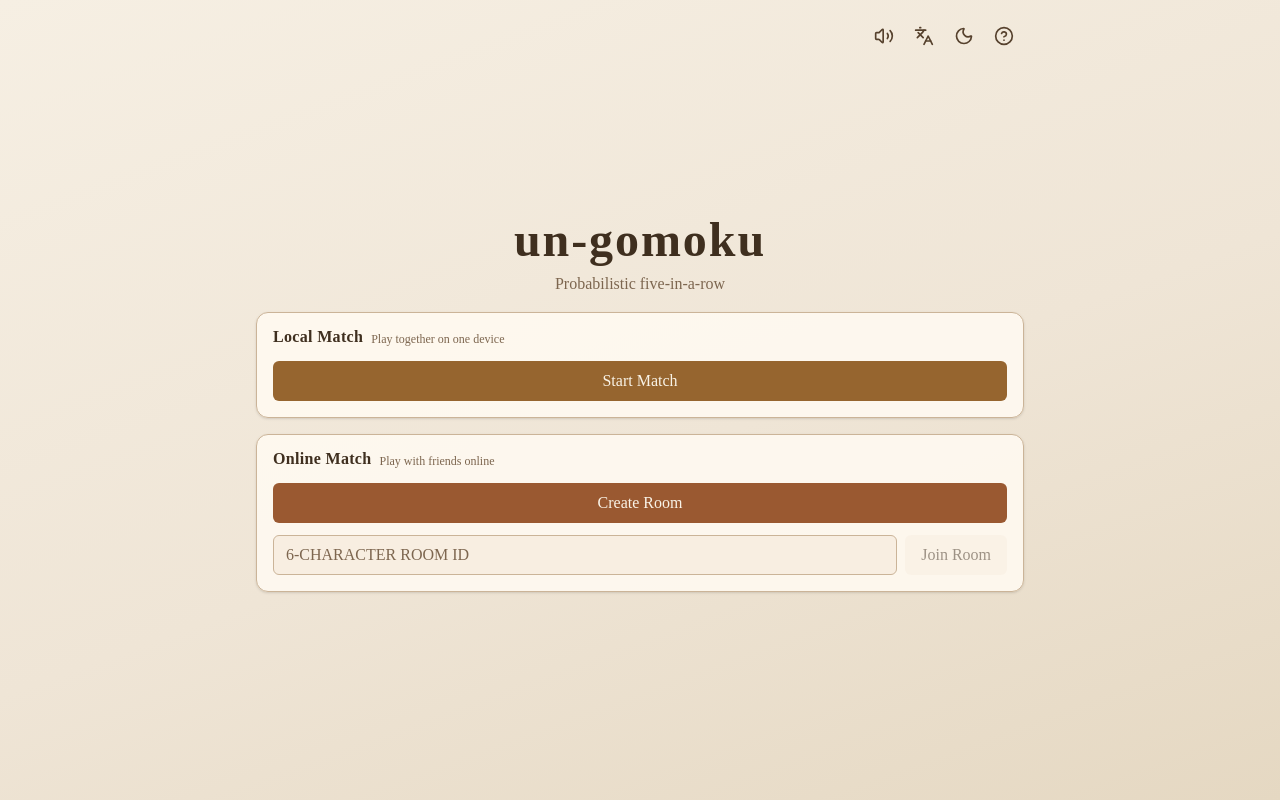
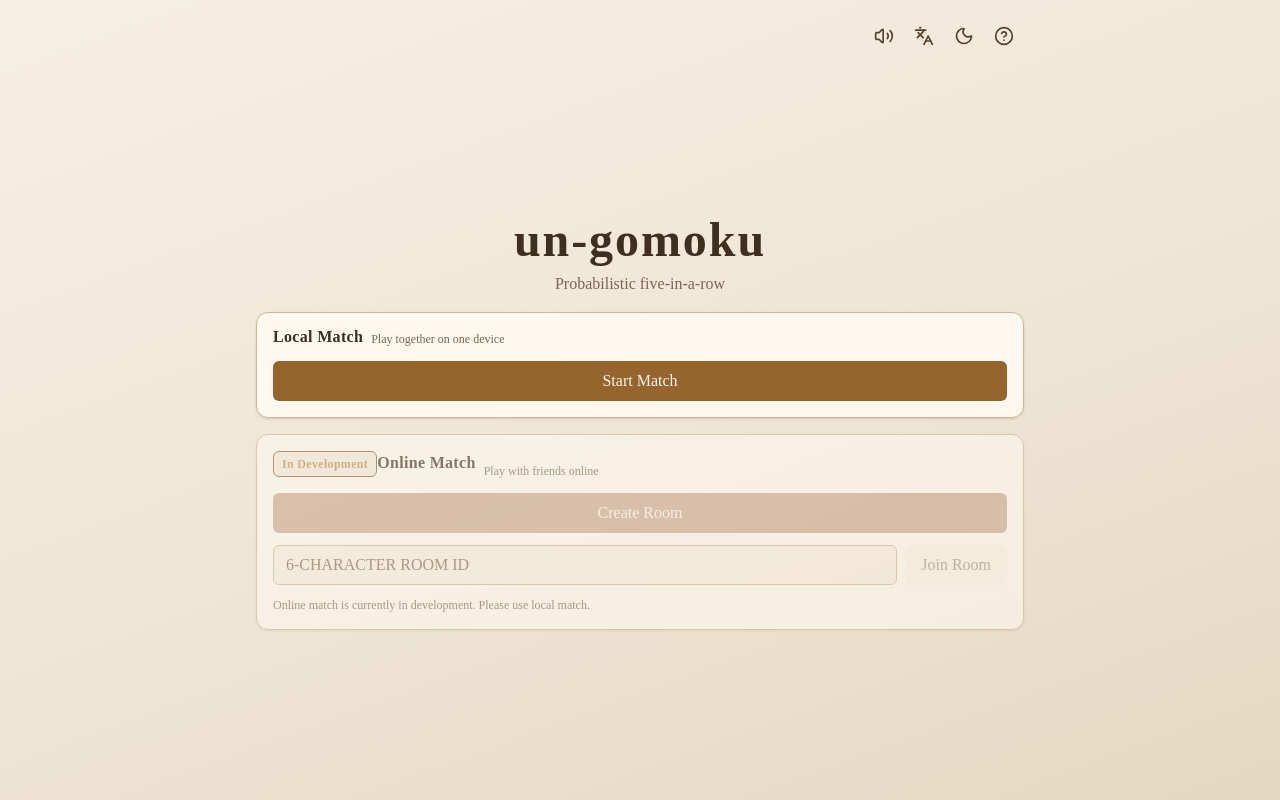
Before and after one commit to taichi-1/un-gomoku, a React (Vite) app in the folder apps/web/: page / in a window 1280 px wide. Built offline with nearby package versions, Linux system fonts and the light colour scheme; a web font is replaced by a local one; what @pkg/shared would draw is missing.

Commit message:
feat: set online match in development

```diff
--- a/apps/web/src/features/i18n/resources.ts
+++ b/apps/web/src/features/i18n/resources.ts
@@ -23,6 +23,9 @@ export const resources = {
         localStart: "対戦開始",
         localDescription: "近くの人と対戦",
         onlineDescription: "オンラインで友だちと対戦",
+        onlineInDevelopment: "開発中",
+        onlineDisabledMessage:
+          "現在オンライン対戦は開発中です。ローカル対戦をご利用ください。",
         createRoom: "ルーム作成",
         joinRoom: "ルーム参加",
         roomInputPlaceholder: "6桁のルームID",
@@ -119,6 +122,9 @@ export const resources = {
         localStart: "Start Match",
         localDescription: "Play together on one device",
         onlineDescription: "Play with friends online",
+        onlineInDevelopment: "In Development",
+        onlineDisabledMessage:
+          "Online match is currently in development. Please use local match.",
         createRoom: "Create Room",
         joinRoom: "Join Room",
         roomInputPlaceholder: "6-character room ID",
--- a/apps/web/src/features/title/components/title-page.tsx
+++ b/apps/web/src/features/title/components/title-page.tsx
@@ -3,6 +3,7 @@ import { useNavigate } from "@tanstack/react-router";
 import { useMemo, useState } from "react";
 import { useTranslation } from "react-i18next";
 import { AppHeader } from "@/components/app-header";
+import { Badge } from "@/components/ui/badge";
 import { Button } from "@/components/ui/button";
 import {
   Card,
@@ -12,6 +13,7 @@ import {
   CardTitle,
 } from "@/components/ui/card";
 import { Input } from "@/components/ui/input";
+import { ONLINE_MATCH_ENABLED } from "@/features/title/constants";
 import { type CreatedRoom, createRoom } from "@/features/title/lib/create-room";
 import { saveRoomAuth } from "@/lib/room-auth-storage";
 
@@ -59,7 +61,7 @@ export function TitlePage() {
   const canJoin = ROOM_ID_PATTERN.test(normalizedRoomId);
 
   const handleJoin = (): void => {
-    if (!canJoin) {
+    if (!ONLINE_MATCH_ENABLED || !canJoin) {
       return;
     }
 
@@ -107,10 +109,17 @@ export function TitlePage() {
             </CardContent>
           </Card>
 
-          <Card>
+          <Card className={!ONLINE_MATCH_ENABLED ? "opacity-60" : undefined}>
             <CardHeader>
               <div className="flex flex-wrap items-end gap-2">
-                <CardTitle>{t("common.online")}</CardTitle>
+                <CardTitle>
+                  {!ONLINE_MATCH_ENABLED ? (
+                    <Badge variant="warning">
+                      {t("title.onlineInDevelopment")}
+                    </Badge>
+                  ) : null}
+                  {t("common.online")}
+                </CardTitle>
                 <CardDescription className="text-[11px] leading-none sm:text-xs">
                   {t("title.onlineDescription")}
                 </CardDescription>
@@ -121,8 +130,13 @@ export function TitlePage() {
                 type="button"
                 className="w-full"
                 variant="create"
-                onClick={() => createRoomMutation.mutate()}
-                disabled={createRoomMutation.isPending}
+                onClick={() => {
+                  if (!ONLINE_MATCH_ENABLED) {
+                    return;
+                  }
+                  createRoomMutation.mutate();
+                }}
+                disabled={!ONLINE_MATCH_ENABLED || createRoomMutation.isPending}
               >
                 {createRoomMutation.isPending
                   ? t("status.connecting")
@@ -136,24 +150,35 @@ export function TitlePage() {
                   placeholder={t("title.roomInputPlaceholder")}
                   className="uppercase"
                   inputMode="text"
+                  disabled={!ONLINE_MATCH_ENABLED}
                 />
                 <Button
                   type="button"
                   onClick={handleJoin}
-                  disabled={!canJoin}
-                  variant={canJoin ? "join" : "secondary"}
+                  disabled={!ONLINE_MATCH_ENABLED || !canJoin}
+                  variant={
+                    ONLINE_MATCH_ENABLED && canJoin ? "join" : "secondary"
+                  }
                 >
                   {t("title.joinRoom")}
                 </Button>
               </div>
 
-              {!canJoin && normalizedRoomId.length > 0 ? (
+              {!ONLINE_MATCH_ENABLED ? (
+                <p className="text-xs text-(--text-muted)">
+                  {t("title.onlineDisabledMessage")}
+                </p>
+              ) : null}
+
+              {ONLINE_MATCH_ENABLED &&
+              !canJoin &&
+              normalizedRoomId.length > 0 ? (
                 <p className="text-xs text-(--accent-gold-1)">
                   {t("game.invalidRoomId")}
                 </p>
               ) : null}
 
-              {createRoomMutation.error ? (
+              {ONLINE_MATCH_ENABLED && createRoomMutation.error ? (
                 <p className="text-xs text-(--accent-crimson-1)">
                   {createRoomMutation.error.message}
                 </p>
--- /dev/null
+++ b/apps/web/src/features/title/constants.ts
@@ -0,0 +1 @@
+export const ONLINE_MATCH_ENABLED = false;
```
